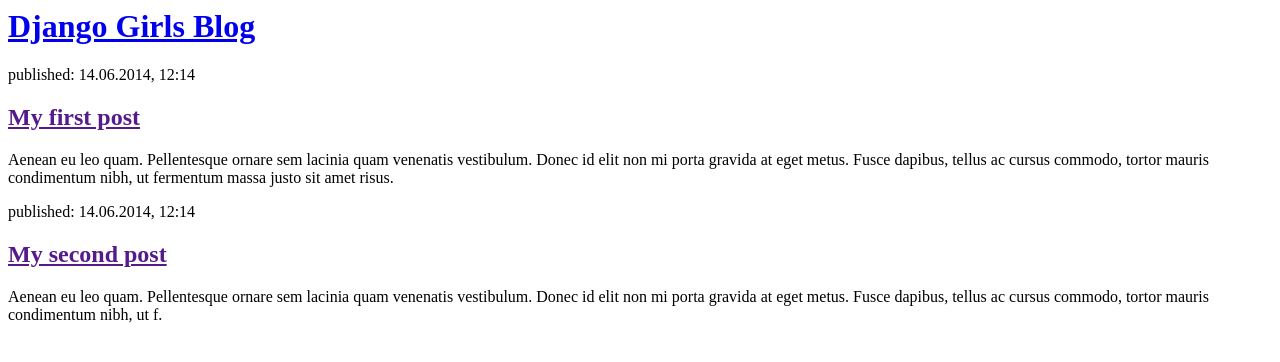
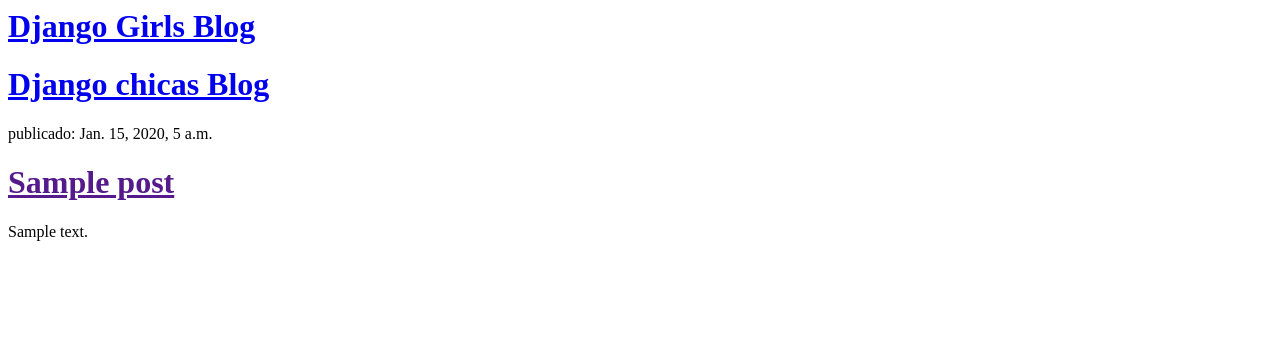
Before and after one commit to vyolete/my-first-blog, a Django app: template blog/templates/blog/post_list.html in a window 1280 px wide. Shown: the top 362 px of the page. Run offline with Django 3.2, Linux system fonts and the light colour scheme; the template is opened without the code that fills it: values that come from a table or form of the project are taken from there, others are empty; tables that the repository leaves empty hold one stand-in row (values such as "Sample post").

Commit message:
Templates modificados para mostrar post desde base de datos.

```diff
--- a/blog/templates/blog/post_list.html
+++ b/blog/templates/blog/post_list.html
@@ -8,15 +8,9 @@
         </div>
 
         <div>
-            <p>published: 14.06.2014, 12:14</p>
-            <h2><a href="">My first post</a></h2>
-            <p>Aenean eu leo quam. Pellentesque ornare sem lacinia quam venenatis vestibulum. Donec id elit non mi porta gravida at eget metus. Fusce dapibus, tellus ac cursus commodo, tortor mauris condimentum nibh, ut fermentum massa justo sit amet risus.</p>
-        </div>
-
+            <h1 ><a href = "/" > Django chicas Blog </a></h1>
+        </div >{% for post in posts %}
         <div>
-            <p>published: 14.06.2014, 12:14</p>
-            <h2><a href="">My second post</a></h2>
-            <p>Aenean eu leo quam. Pellentesque ornare sem lacinia quam venenatis vestibulum. Donec id elit non mi porta gravida at eget metus. Fusce dapibus, tellus ac cursus commodo, tortor mauris condimentum nibh, ut f.</p>
-        </div>
+            <p> publicado: {{ post.published_date }} </p><h1><a href = "" >{{ post.title }} </a ></h1 ><p >{{ post.text|linebreaksbr }} </p ></div >{% endfor %}
     </body>
 </html>
--- a/blog/views.py
+++ b/blog/views.py
@@ -1,4 +1,7 @@
 from django.shortcuts import render
+from django.utils import timezone
+from .models import Post
 
 def post_list(request):
-    return render(request, 'blog/post_list.html', {})
+    posts = Post.objects.filter(published_date__lte=timezone.now()).order_by('published_date')
+    return render(request, 'blog/post_list.html', {'posts': posts})
```
